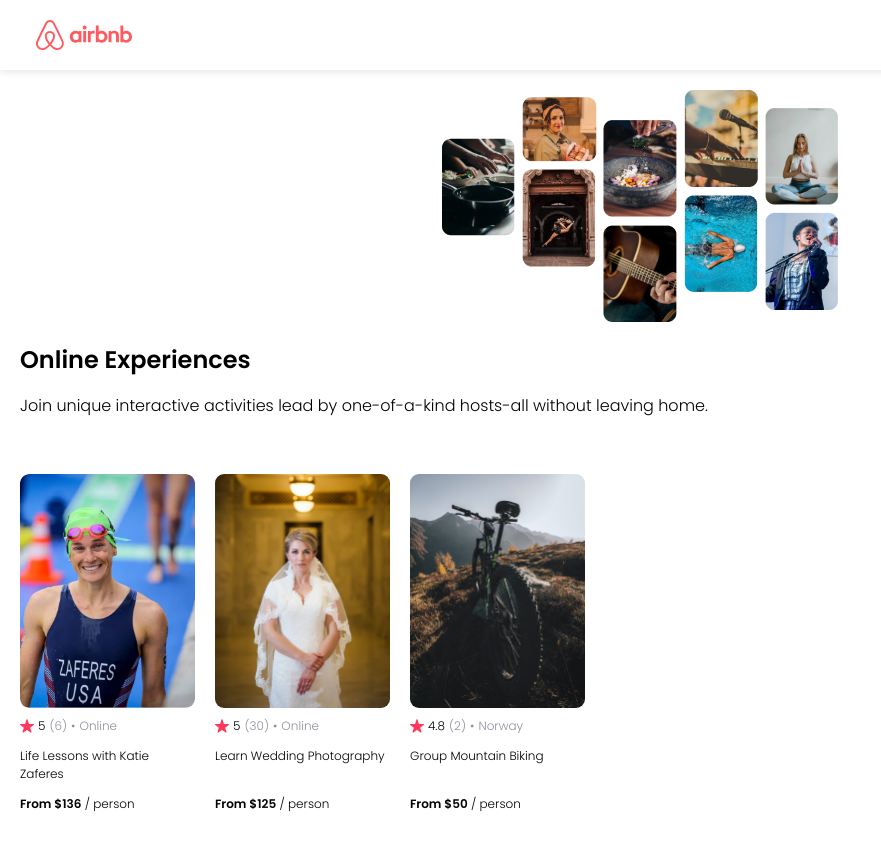
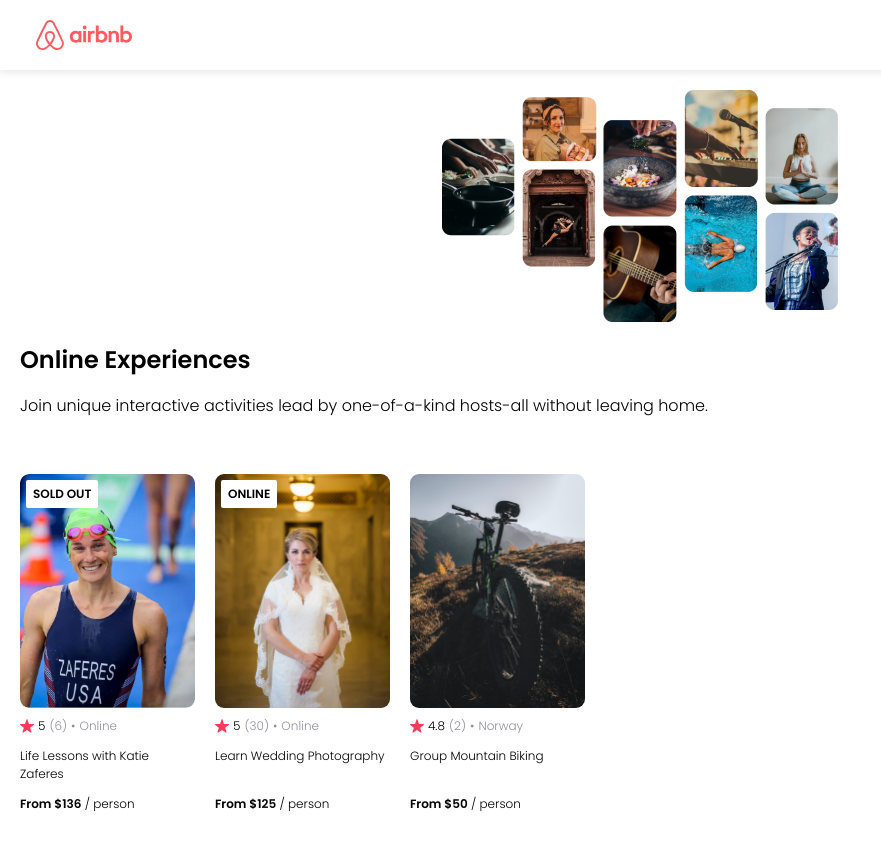
Before and after one commit to LeonardoReisC/react-practice-projects, a React (Vite) app in the folder airbnb-clone/: page / in a window 1280 px wide. Shown: the whole page, without its empty margins (0-881 px from the left). Built offline with nearby package versions, Linux system fonts and the light colour scheme.

Commit message:
add badge to card

```diff
--- a/airbnb-clone/src/App.jsx
+++ b/airbnb-clone/src/App.jsx
@@ -14,6 +14,7 @@
             location={item.location}
             title={item.title}
             price={item.price}
+            openSpots={item.openSpots}
         />
     ));
 
--- a/airbnb-clone/src/components/Card.jsx
+++ b/airbnb-clone/src/components/Card.jsx
@@ -8,9 +8,17 @@
     location,
     title,
     price,
+    openSpots,
 }) {
+    let badgeText;
+    if (!openSpots) {
+        badgeText = "SOLD OUT";
+    } else if (location === "Online") {
+        badgeText = "ONLINE";
+    }
     return (
         <div className="card">
+            {badgeText && <div className="card--badge">{badgeText}</div>}
             <img
                 className="card--image"
                 src={`./src/assets/images/${img}`}
--- a/airbnb-clone/src/style.css
+++ b/airbnb-clone/src/style.css
@@ -69,6 +69,17 @@
     flex: 0 0 auto;
     display: flex;
     flex-direction: column;
+    position: relative;
+}
+
+.card--badge {
+    position: absolute;
+    top: 6px;
+    left: 6px;
+    background-color: white;
+    padding: 5px 7px;
+    border-radius: 2px;
+    font-weight: bold;
 }
 
 .card--image {
```
